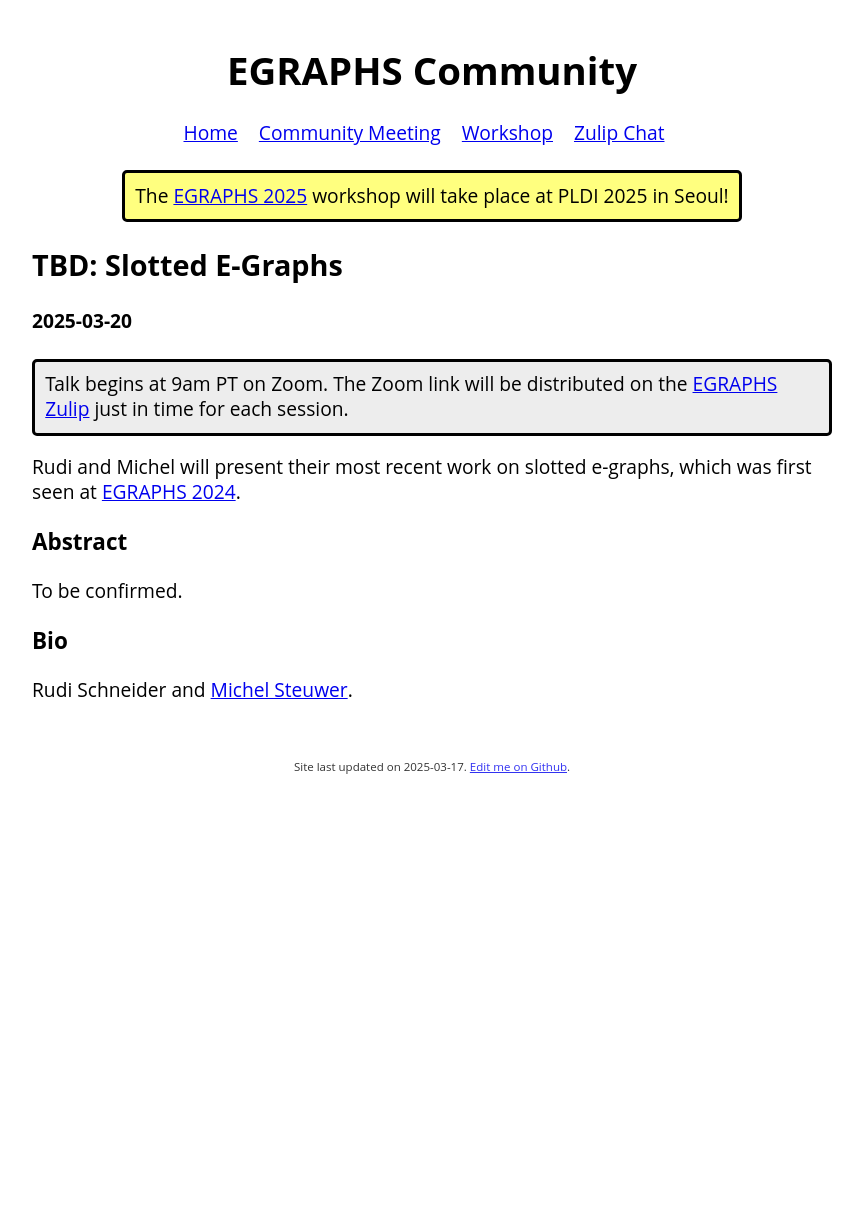
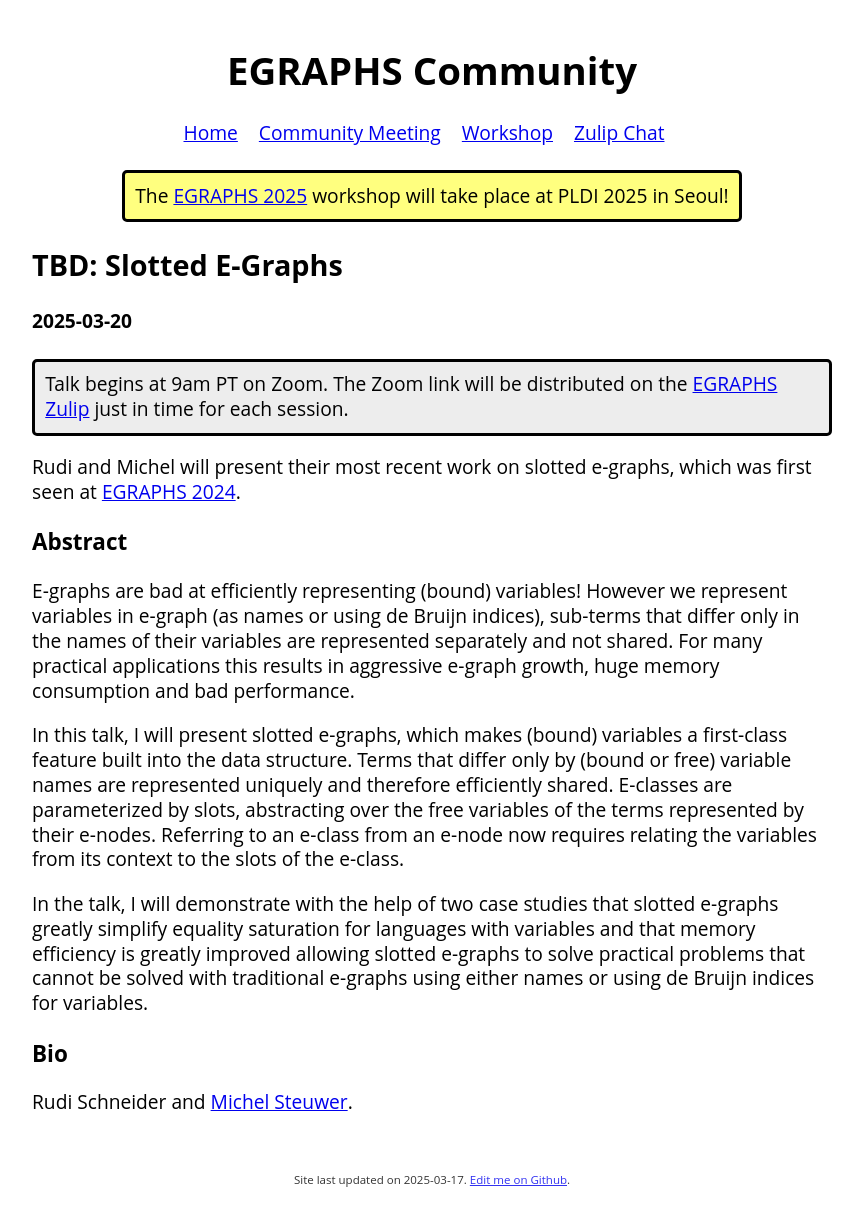
Before and after one commit to egraphs-community/egraphs-community.github.io, a Jekyll site: the page built from meeting/_posts/2025-03-20-slotted.md, in a window 1280 px wide. Shown: the whole page, without its empty margins (208-1071 px from the left). Built offline with Jekyll 4.4.1, drawn with Linux system fonts in a browser that asks for light colours; before the commit the page ends 900 px from its top, so only the background shows below that.

Commit message:
add slotted abstract

```diff
--- a/meeting/_posts/2025-03-20-slotted.md
+++ b/meeting/_posts/2025-03-20-slotted.md
@@ -8,7 +8,11 @@ Rudi and Michel will present their most recent work on slotted e-graphs, which w
 
 ### Abstract
 
-To be confirmed.
+E-graphs are bad at efficiently representing (bound) variables! However we represent variables in e-graph (as names or using de Bruijn indices), sub-terms that differ only in the names of their variables are represented separately and not shared. For many practical applications this results in aggressive e-graph growth, huge memory consumption and bad performance.
+
+In this talk, I will present slotted e-graphs, which makes (bound) variables a first-class feature built into the data structure. Terms that differ only by (bound or free) variable names are represented uniquely and therefore efficiently shared. E-classes are parameterized by slots, abstracting over the free variables of the terms represented by their e-nodes. Referring to an e-class from an e-node now requires relating the variables from its context to the slots of the e-class.
+
+In the talk, I will demonstrate with the help of two case studies that slotted e-graphs greatly simplify equality saturation for languages with variables and that memory efficiency is greatly improved allowing slotted e-graphs to solve practical problems that cannot be solved with traditional e-graphs using either names or using de Bruijn indices for variables.
 
 ### Bio
 
```
